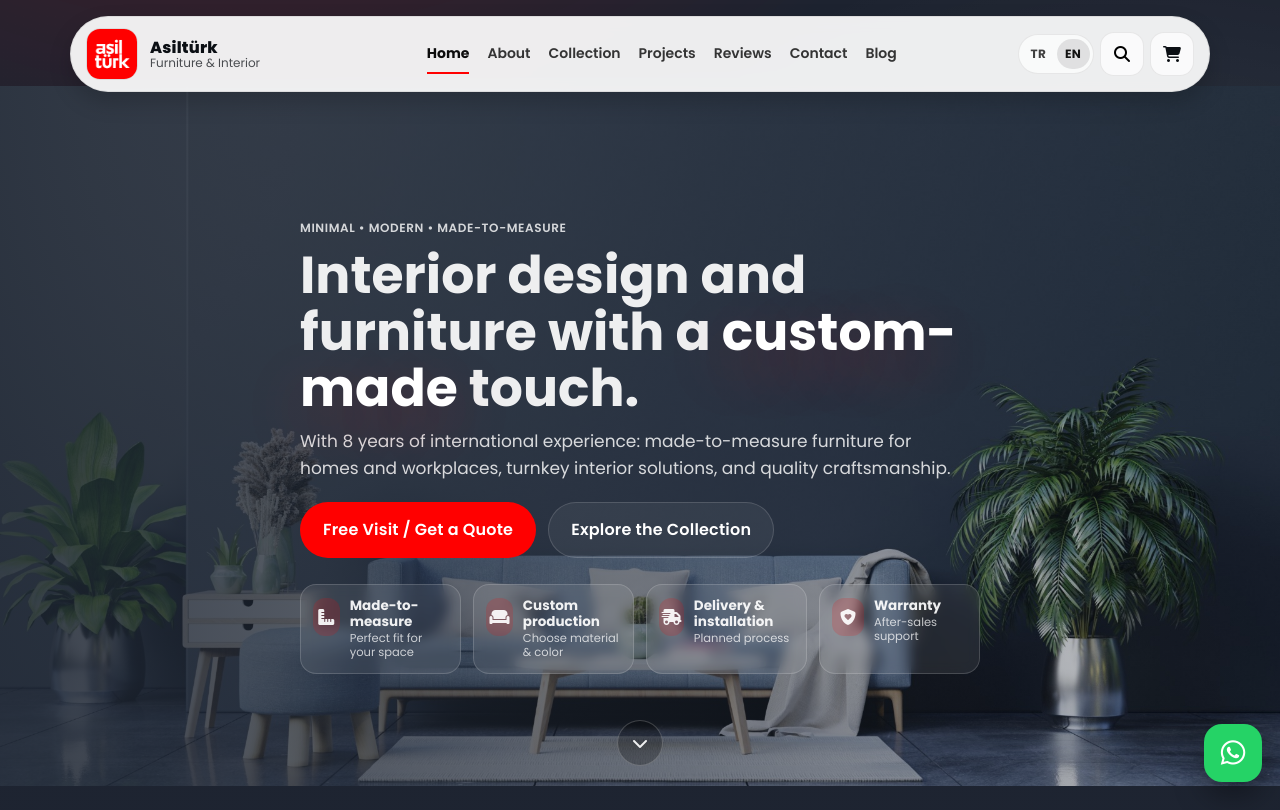
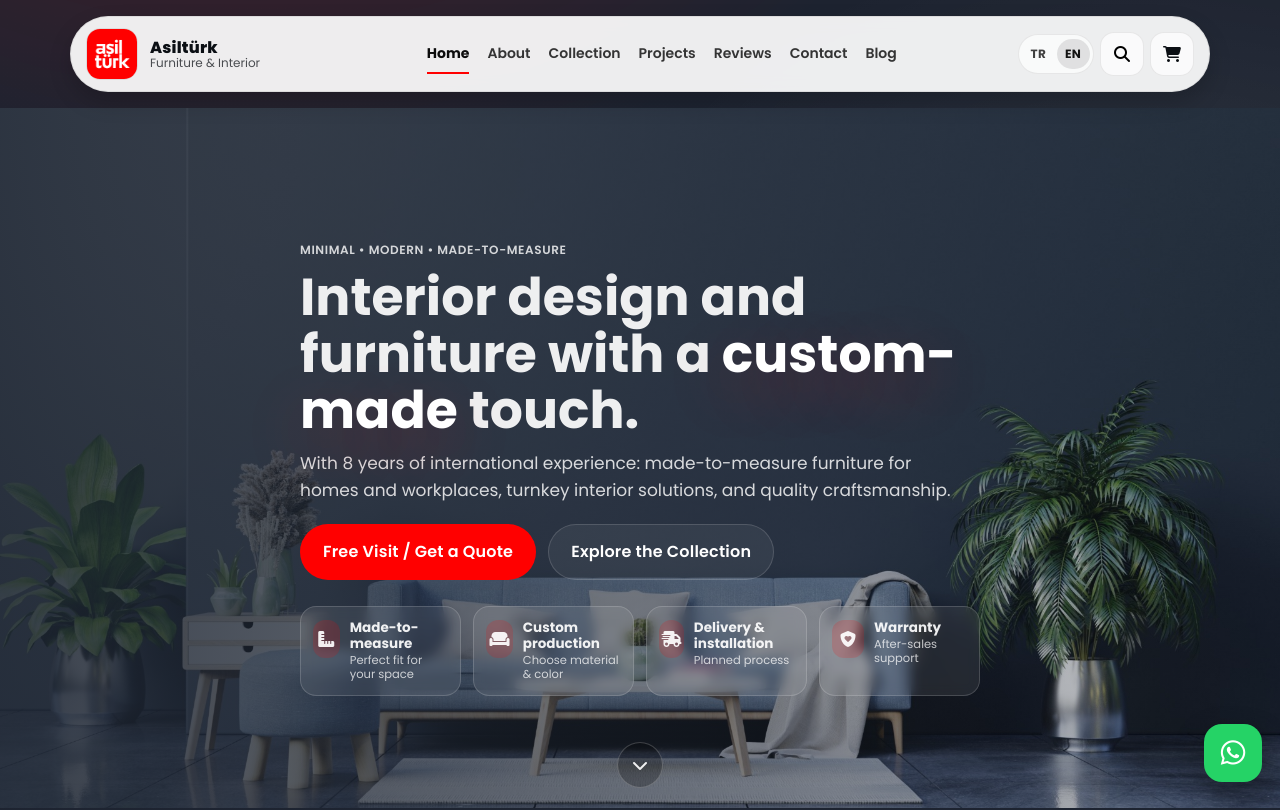
Before and after one commit to OsmanAsilturk/OsmanAsilturk.github.io, a plain HTML site: page index.html in a window 1280 px wide. Shown: the top 810 px of the page. Drawn offline with Linux system fonts and the light colour scheme.

Commit message:
Update style.css

```diff
--- a/styles/style.css
+++ b/styles/style.css
@@ -292,7 +292,7 @@ button, input, select, textarea{
   min-height: calc(100vh - 10rem);
   display: grid;
   align-items: center;
-  margin-top: -2.2rem; /* bring hero closer to header */
+  margin-top: 0; /* bring hero closer to header */
   padding: 7.5rem 0 5.5rem;
   background: url("../images/home.jpeg") center/cover no-repeat;
 }
```
